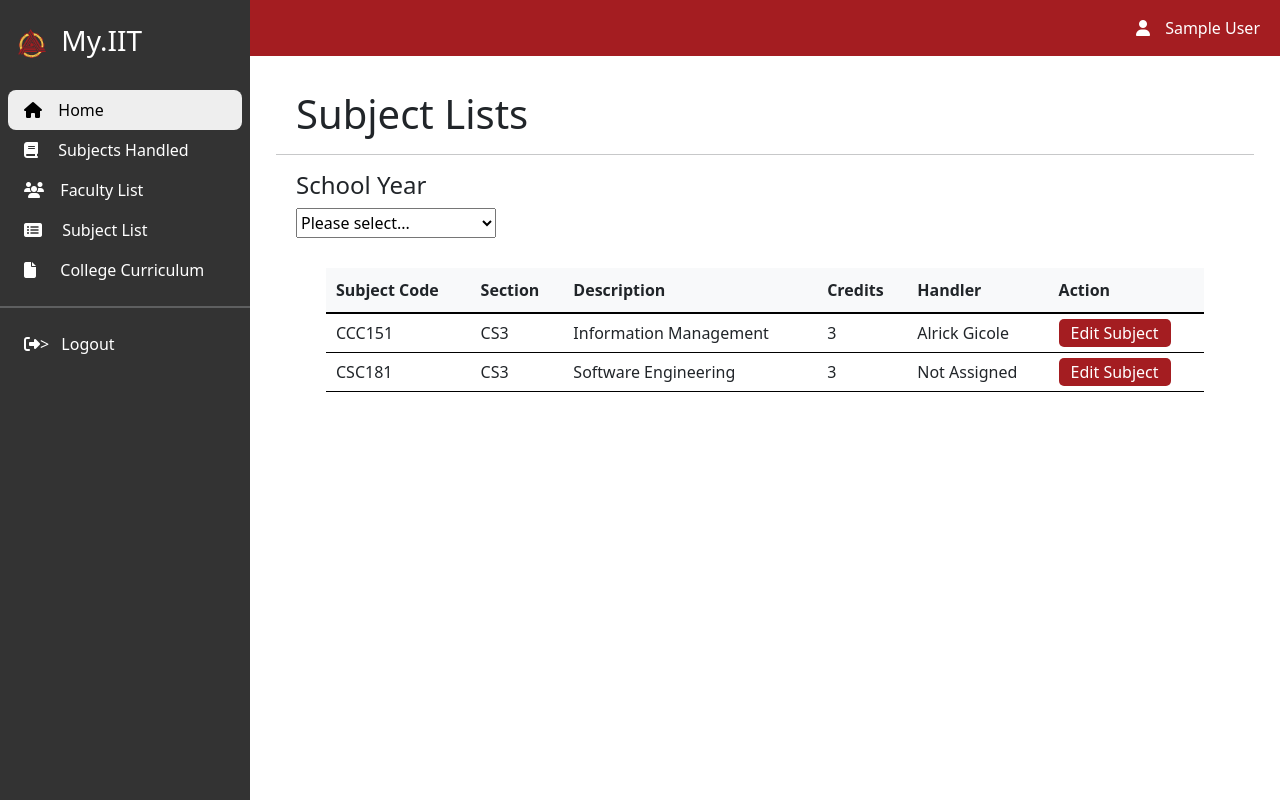
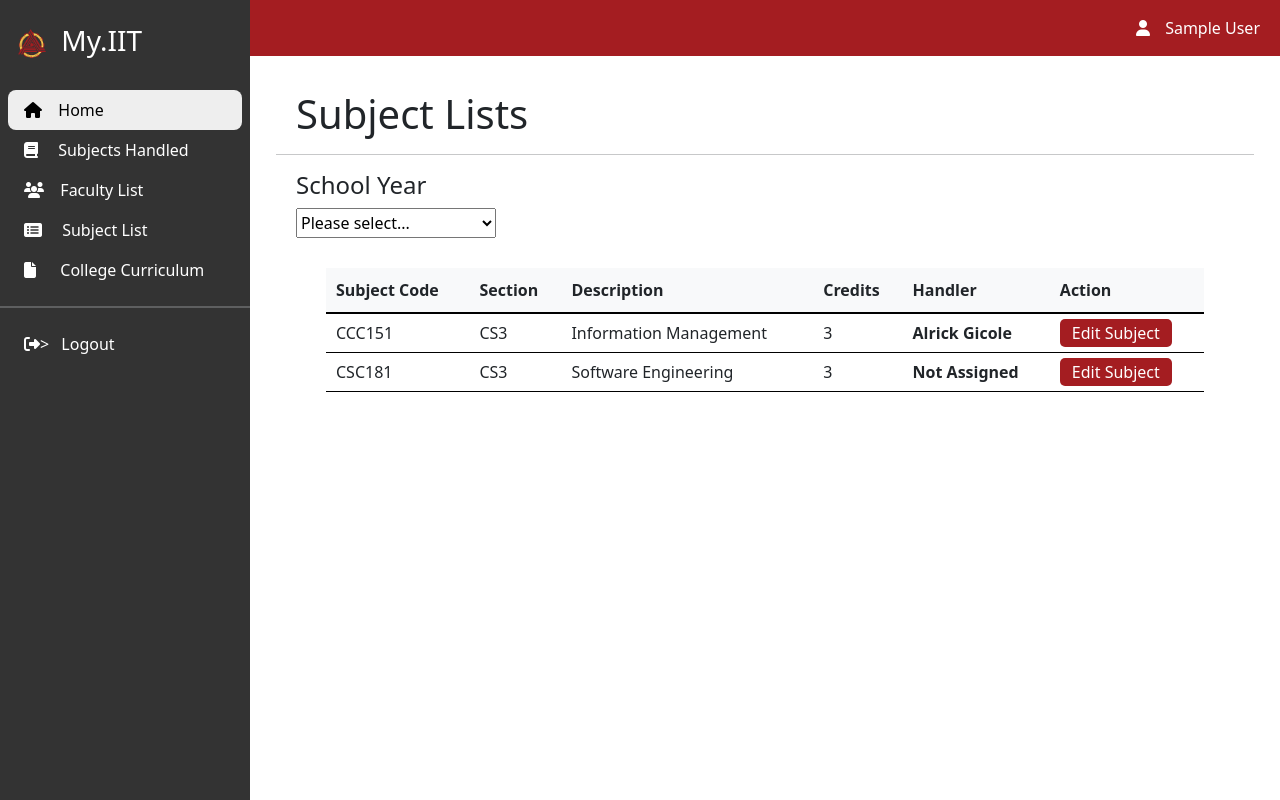
Before and after one commit to RCJamen/school-program-system, a Flask app: page /subjects in a window 1280 px wide. Run offline with Flask 3, Linux system fonts and the light colour scheme; the visitor is signed in with stand-in values (Sample User, id 1); some libraries are stand-ins or nearby versions.

Commit message:
feat: implemented authentication in subjects

```diff
--- a/app/controller/subject/controller.py
+++ b/app/controller/subject/controller.py
@@ -2,8 +2,10 @@ from os import name
 from flask import render_template, redirect, request, jsonify, flash, session
 from flask.helpers import url_for
 from . import subject
+from app.controller.admin.controller import login_is_required
 
 
 @subject.route("/subjects")
+@login_is_required
 def index():
     return render_template("subjectList.html")
--- a/app/controller/subjectsHandled/controller.py
+++ b/app/controller/subjectsHandled/controller.py
@@ -2,8 +2,10 @@ from os import name
 from flask import render_template, redirect, request, jsonify, flash, session
 from flask.helpers import url_for
 from . import subjectsHandled
+from app.controller.admin.controller import login_is_required
 
 
 @subjectsHandled.route("/subjects-handled")
+@login_is_required
 def index():
     return render_template("subjectsHandled.html")
--- a/app/templates/subjectList.html
+++ b/app/templates/subjectList.html
@@ -35,7 +35,7 @@
         <td>CS3</td>
         <td>Information Management</td>
         <td>3</td>
-        <td>Alrick Gicole</td>
+        <td class="fw-bold">Alrick Gicole</td>
         <td>
           <button type="button">Edit Subject</button>
         </td>
@@ -45,7 +45,7 @@
         <td>CS3</td>
         <td>Software Engineering</td>
         <td>3</td>
-        <td id="not-assigned">Not Assigned</td>
+        <td class="fw-bold">Not Assigned</td>
         <td>
           <button type="button">Edit Subject</button>
         </td>
```
